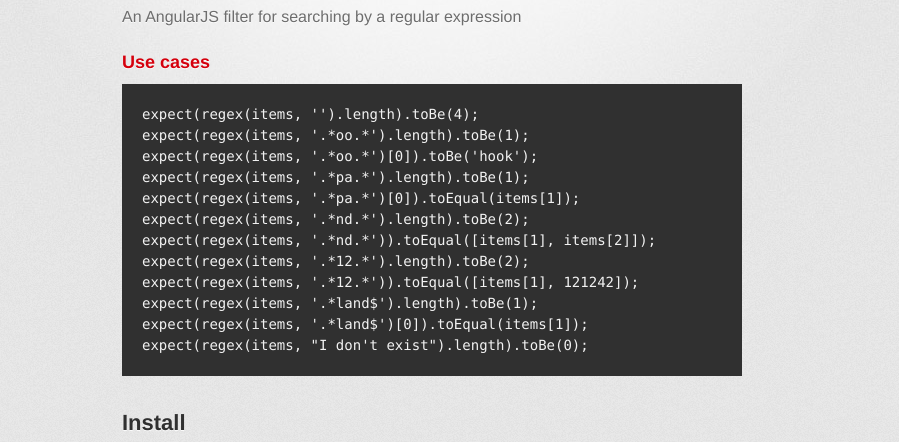
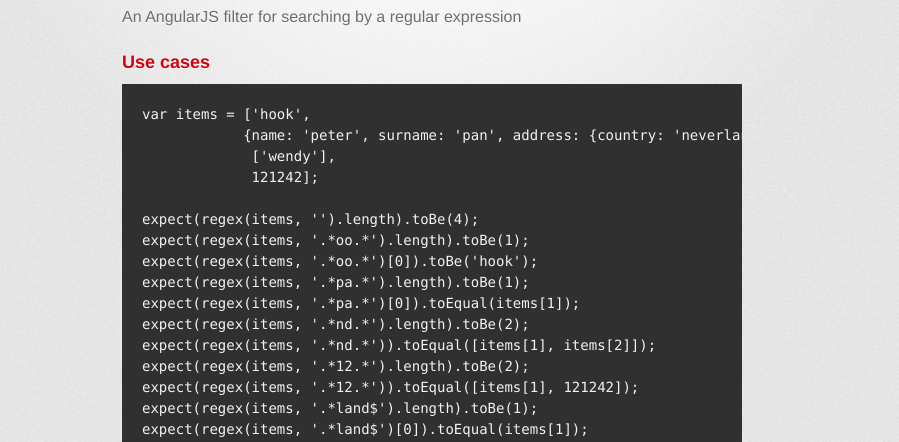
Before and after one commit to esarbanis/angular-regex-filter, a plain HTML site: page index.html in a window 1280 px wide. Shown: the part 355-797 px from the top of the page, without its empty margins (208-1107 px from the left). Drawn offline with Linux system fonts and the light colour scheme; a web font is replaced by a local one.

Commit message:
Create gh-pages branch via GitHub

```diff
--- a/index.html
+++ b/index.html
@@ -42,7 +42,12 @@
 <h3>
 <a name="use-cases" class="anchor" href="#use-cases"><span class="octicon octicon-link"></span></a>Use cases</h3>
 
-<pre><code>expect(regex(items, '').length).toBe(4);
+<pre><code>var items = ['hook',
+            {name: 'peter', surname: 'pan', address: {country: 'neverland', number: '12'}},
+             ['wendy'],
+             121242];
+
+expect(regex(items, '').length).toBe(4);
 expect(regex(items, '.*oo.*').length).toBe(1);
 expect(regex(items, '.*oo.*')[0]).toBe('hook');
 expect(regex(items, '.*pa.*').length).toBe(1);
```
Also changed, not shown: params.json (+1 -1 lines).
